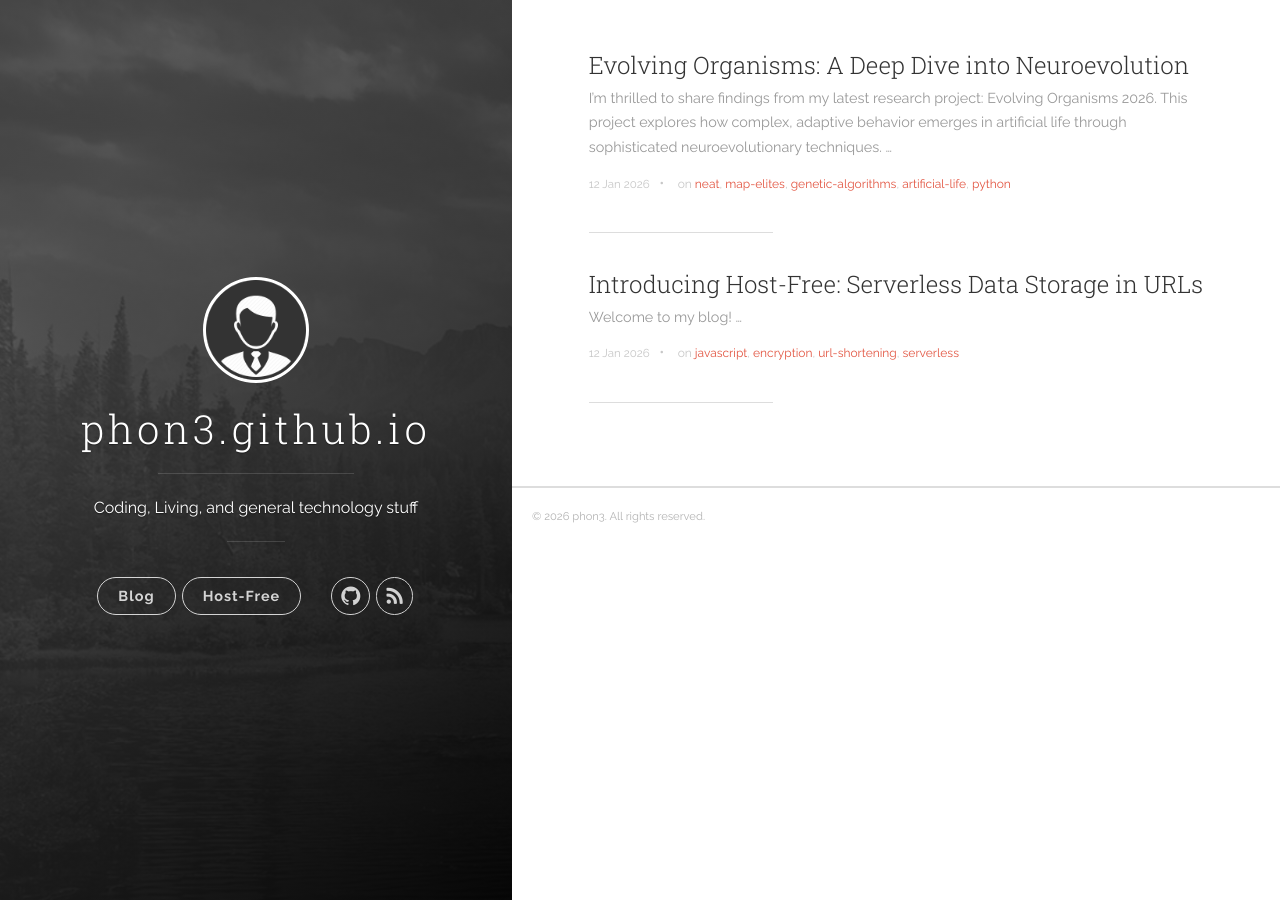
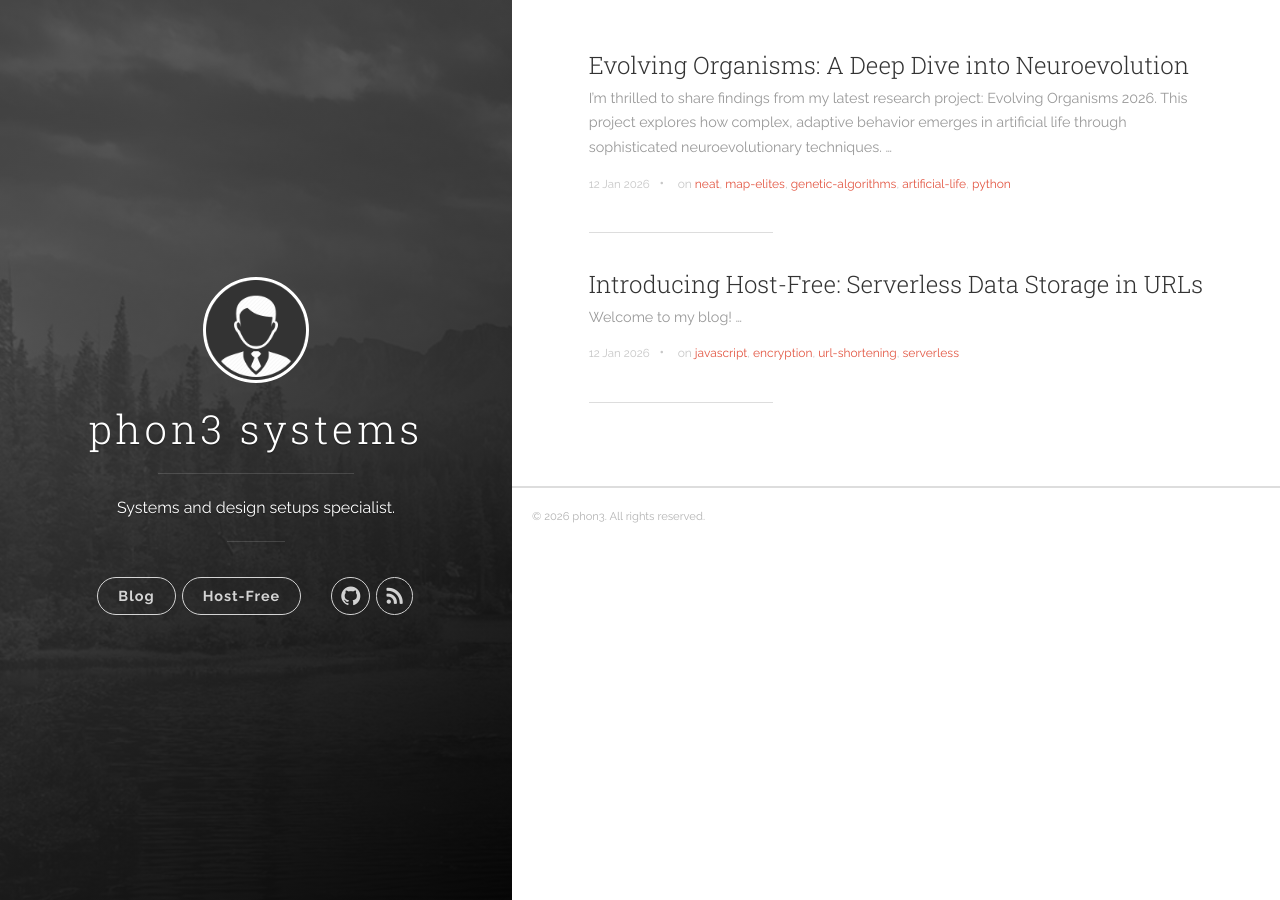
Before and after one commit to phon3/phon3.github.io, a Jekyll site: the page built from index.html, in a window 1280 px wide. Built offline with Jekyll 4.4.1, drawn with Linux system fonts in a browser that asks for light colours; the list of posts is cut into pages by our own code.

Commit message:
Update site title and description in config

```diff
--- a/_config.yml
+++ b/_config.yml
@@ -1,6 +1,6 @@
 # Site settings
-title: phon3.github.io
-description: 'Coding, Living, and general technology stuff'
+title: phon3 systems
+description: 'Systems and design setups specialist.'
 url: 'https://phon3.github.io'
 baseurl: ''
 # google_analytics: 'UA-XXXXXX-X'
```
